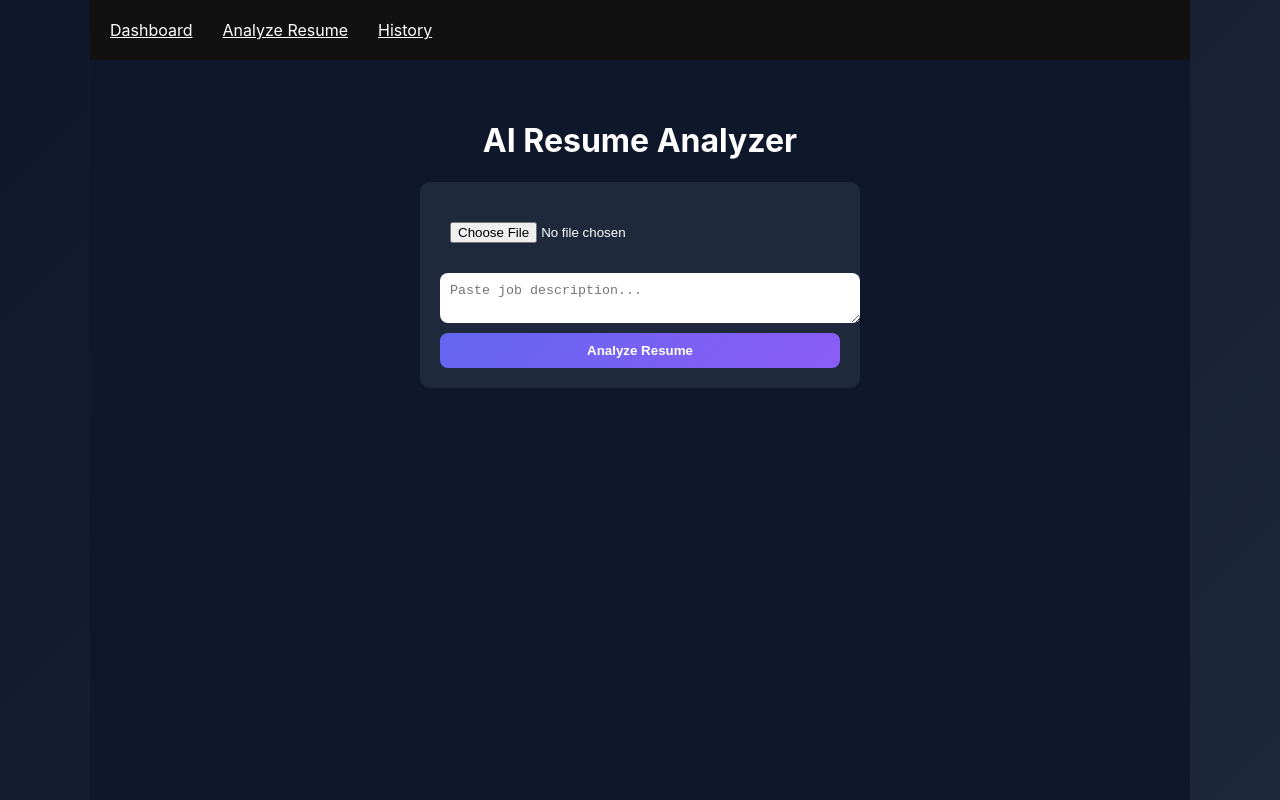
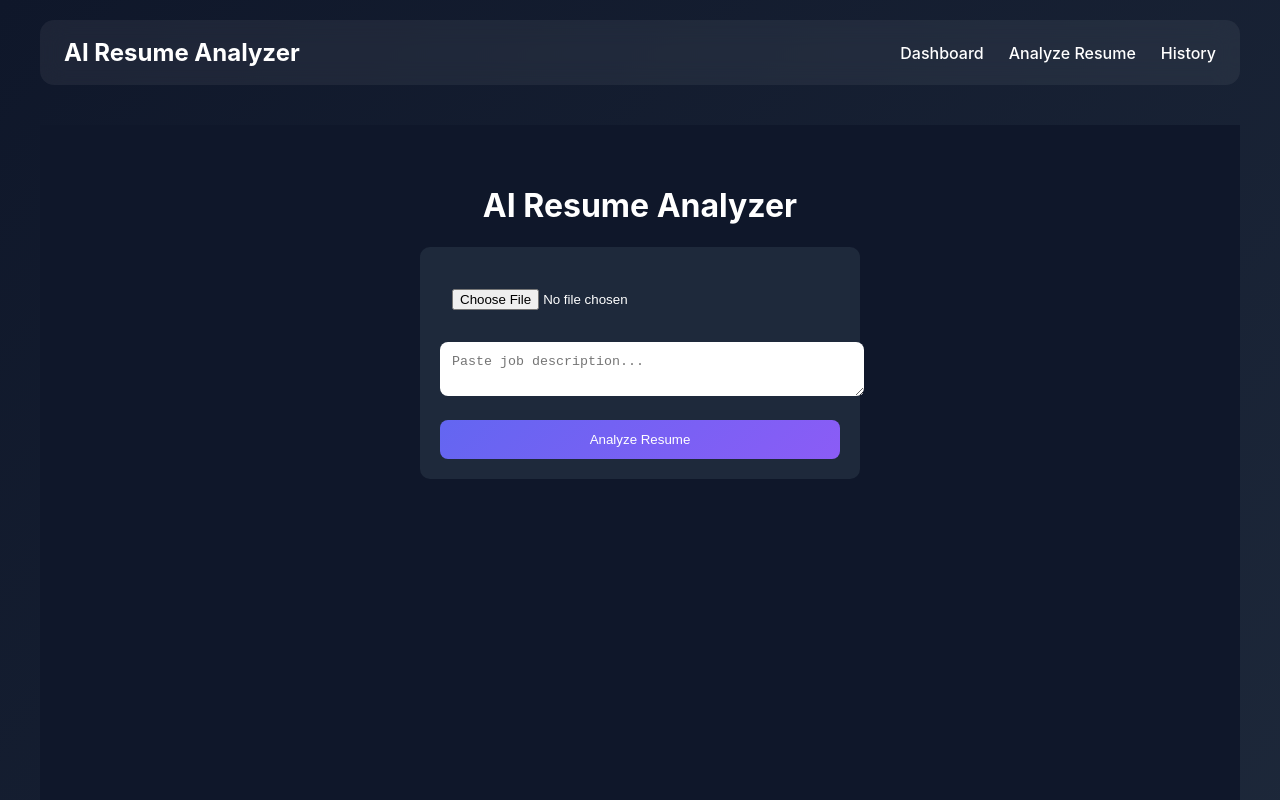
Before and after one commit to Damaruk1/AI-Resume-analyzer, a React app in the folder frontend/frontend/: page /analyze in a window 1280 px wide. Shown: the top 800 px of the page. Built offline with nearby package versions, Linux system fonts and the light colour scheme; the HTML template or start-up script is replaced by a standard one.

Commit message:
upgrade UI layout to modern dashboard

```diff
--- a/frontend/frontend/src/App.jsx
+++ b/frontend/frontend/src/App.jsx
@@ -1,30 +1,31 @@
-import { BrowserRouter,Routes,Route } from "react-router-dom"
+import { BrowserRouter as Router, Routes, Route, Link } from "react-router-dom";
+import Analyze from "./pages/Analyze";
+import History from "./pages/History";
 
-import Navbar from "./components/Navbar"
-import Dashboard from "./pages/Dashboard"
-import Analyze from "./pages/Analyze"
-import History from "./pages/History"
+export default function App() {
+  return (
+    <Router>
+      <div className="app-container">
 
-function App(){
+        <nav className="navbar">
+          <h2 className="logo">AI Resume Analyzer</h2>
 
-return(
+          <div className="nav-links">
+            <Link to="/">Dashboard</Link>
+            <Link to="/analyze">Analyze Resume</Link>
+            <Link to="/history">History</Link>
+          </div>
+        </nav>
 
-<BrowserRouter>
+        <div className="content">
+          <Routes>
+            <Route path="/" element={<Analyze />} />
+            <Route path="/analyze" element={<Analyze />} />
+            <Route path="/history" element={<History />} />
+          </Routes>
+        </div>
 
-<Navbar/>
-
-<Routes>
-
-<Route path="/" element={<Dashboard/>}/>
-<Route path="/analyze" element={<Analyze/>}/>
-<Route path="/history" element={<History/>}/>
-
-</Routes>
-
-</BrowserRouter>
-
-)
-
+      </div>
+    </Router>
+  );
 }
-
-export default App
--- a/frontend/frontend/src/index.css
+++ b/frontend/frontend/src/index.css
@@ -1,71 +1,72 @@
 body {
   margin: 0;
-  font-family: Inter, system-ui, Avenir, Helvetica, Arial, sans-serif;
-
-  background: linear-gradient(135deg, #0f172a, #1e293b);
+  font-family: Inter, Arial, sans-serif;
+  background: linear-gradient(135deg,#0f172a,#1e293b);
   color: white;
-
-  display: flex;
-  justify-content: center;
-  align-items: flex-start;
-
-  min-height: 100vh;
 }
 
-#root {
-  width: 100%;
-  max-width: 1100px;
+.app-container{
+  max-width:1200px;
+  margin:auto;
+  padding:20px;
 }
 
-.page-container {
-  padding: 40px;
+.navbar{
+  display:flex;
+  justify-content:space-between;
+  align-items:center;
+  padding:18px 24px;
+
+  background:rgba(255,255,255,0.06);
+  backdrop-filter:blur(12px);
+  border-radius:14px;
 }
 
-.card {
-  background: rgba(255, 255, 255, 0.05);
-  backdrop-filter: blur(10px);
-  border-radius: 16px;
-  padding: 30px;
-  margin-top: 20px;
-
-  border: 1px solid rgba(255, 255, 255, 0.1);
+.logo{
+  margin:0;
 }
 
-.center {
-  display: flex;
-  justify-content: center;
-  align-items: center;
+.nav-links{
+  display:flex;
+  gap:25px;
 }
 
-button {
-  background: linear-gradient(135deg, #6366f1, #8b5cf6);
-  border: none;
-  padding: 10px 18px;
-  border-radius: 8px;
-  color: white;
-  cursor: pointer;
-  font-weight: 600;
+.nav-links a{
+  text-decoration:none;
+  color:white;
+  font-weight:500;
 }
 
-button:hover {
-  opacity: 0.9;
+.nav-links a:hover{
+  color:#60a5fa;
 }
 
-textarea,
-input {
-  width: 100%;
-  padding: 10px;
-  border-radius: 8px;
-  border: none;
-  margin-top: 10px;
+.content{
+  margin-top:40px;
 }
 
-.navbar {
-  display: flex;
-  gap: 25px;
-  padding: 20px;
-  background: rgba(0,0,0,0.6);
-  backdrop-filter: blur(10px);
-  border-radius: 12px;
-  margin-bottom: 20px;
+.card{
+  background:rgba(255,255,255,0.06);
+  backdrop-filter:blur(12px);
+  padding:28px;
+  border-radius:16px;
+  margin-bottom:20px;
 }
+
+input,textarea{
+  width:100%;
+  padding:12px;
+  border-radius:8px;
+  border:none;
+  margin-top:10px;
+}
+
+button{
+  margin-top:14px;
+  padding:12px;
+  border:none;
+  border-radius:8px;
+  background:linear-gradient(135deg,#6366f1,#8b5cf6);
+  color:white;
+  cursor:pointer;
+}
--- a/frontend/frontend/src/pages/History.jsx
+++ b/frontend/frontend/src/pages/History.jsx
@@ -2,38 +2,39 @@ import { useEffect, useState } from "react";
 import axios from "axios";
 
 export default function History() {
-  const [history, setHistory] = useState([]);
 
-  useEffect(() => {
-    axios
-      .get("https://ai-resume-analyzer-production-4363.up.railway.app/history")
-      .then((res) => setHistory(res.data))
-      .catch((err) => console.error(err));
-  }, []);
+  const [history,setHistory] = useState([]);
+
+  useEffect(()=>{
+
+    axios.get("https://ai-resume-analyzer-production-4363.up.railway.app/history")
+    .then(res => setHistory(res.data));
+
+  },[]);
 
   return (
-    <div className="page-container">
+
+    <div>
 
       <h1>Analysis History</h1>
 
-      {history.map((item, i) => (
+      {history.map((item,i)=>(
         <div className="card" key={i}>
+
           <h3>ATS Score: {item.score}</h3>
 
           <p>
             <strong>Missing Skills:</strong>{" "}
-            {item.missing_skills?.join(", ") || "None"}
+            {item.missing_skills?.join(", ")}
           </p>
 
-          <p>
-            <strong>Strengths:</strong> {item.strengths}
-          </p>
+          <p><strong>Strengths:</strong> {item.strengths}</p>
 
-          <p>
-            <strong>Improvements:</strong> {item.improvements}
-          </p>
+          <p><strong>Improvements:</strong> {item.improvements}</p>
+
         </div>
       ))}
+
     </div>
-  );
+  )
 }
```
